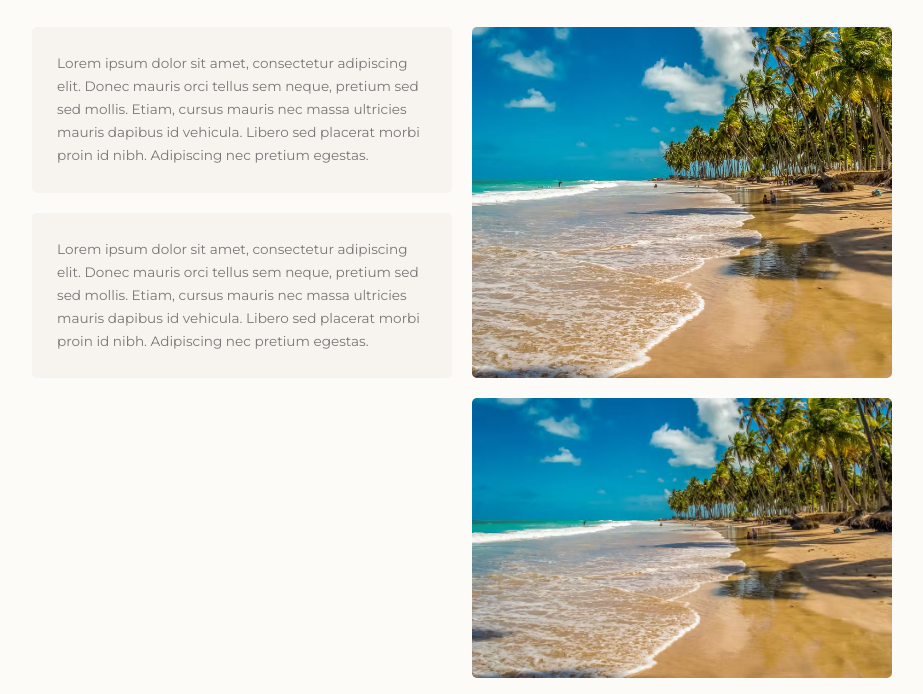
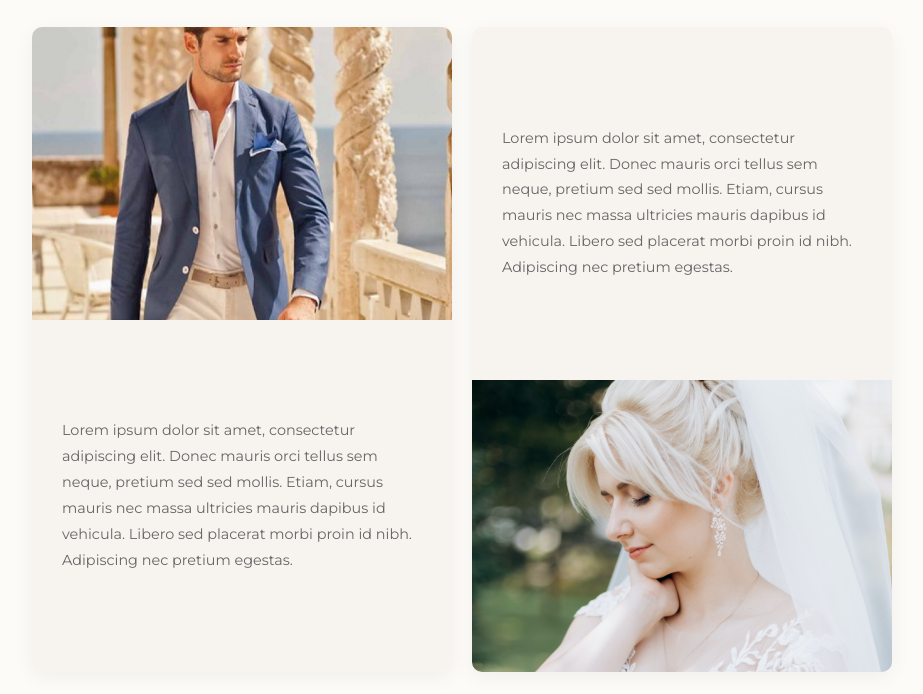
Before and after one commit to lucasSouza225/ConviteCasamento, a plain HTML site: page nossa_historia.html in a window 1280 px wide. Shown: the part 106-800 px from the top of the page, without its empty margins (178-1101 px from the left). Drawn offline with nearby package versions, Linux system fonts and the light colour scheme; a web font is replaced by a local one.

Commit message:
atalizando as iamgens do site

```diff
--- a/css/nossaHistoria.css
+++ b/css/nossaHistoria.css
@@ -20,23 +20,36 @@
     margin-bottom: 60px;
 }
 
+.coluna-esquerda,
+.coluna-direita {
+    display: flex;
+    flex-direction: column;
+    border-radius: 10px;
+    overflow: hidden;
+    box-shadow: 0 5px 20px rgba(0, 0, 0, 0.05);
+}
+
 .bloco-texto {
     background-color: #f7f4ef;
-    padding: 25px;
-    border-radius: 5px;
-    font-size: 0.85rem;
-    line-height: 1.7;
-    color: #777;
+    padding: 30px;
+    font-size: 0.9rem;
+    line-height: 1.8;
+    color: #666;
     text-align: left;
     display: flex;
     align-items: center;
+    flex: 1;
+}
+
+.bloco-foto {
+    flex: 1;
+    min-height: 200px;
 }
 
 .bloco-foto img {
     width: 100%;
     height: 100%;
     object-fit: cover;
-    border-radius: 5px;
     display: block;
 }
 
@@ -144,14 +157,8 @@
     .grade-historia {
         display: grid;
         grid-template-columns: 1fr 1fr;
-        grid-template-rows: auto auto;
         gap: 20px;
     }
-
-    .texto-1 { grid-column: 1; grid-row: 1; }
-    .foto-1  { grid-column: 2; grid-row: 1 / span 2; }
-    .texto-2 { grid-column: 1; grid-row: 2; }
-    .foto-2  { grid-column: 2; grid-row: 3; }
 
     .grade-galeria {
         grid-template-columns: repeat(4, 1fr);
--- a/css/style.css
+++ b/css/style.css
@@ -29,7 +29,7 @@ body {
 }
 
 .filtro-escuro {
-    background-color: rgba(0, 0, 0, 0.5);
+    background: radial-gradient(circle, rgba(0, 0, 0, 0.7) 0%, rgba(0, 0, 0, 0.3) 100%);
     width: 100%;
     height: 100%;
     display: flex;
--- a/nossa_historia.html
+++ b/nossa_historia.html
@@ -16,31 +16,28 @@
 
         <div class="grade-historia">
 
-            <div class="bloco-texto texto-1">
-                <p>Lorem ipsum dolor sit amet, consectetur adipiscing elit. Donec mauris orci tellus sem neque, pretium sed sed mollis. Etiam, cursus mauris nec massa ultricies mauris dapibus id vehicula. Libero sed placerat morbi proin id nibh. Adipiscing nec pretium egestas.</p>
+            <div class="coluna-esquerda">
+                <div class="bloco-foto">
+                    <img src="img/nossa_historia/i1.png" alt="Lucas na praia">
+                </div>
+                <div class="bloco-texto">
+                    <p>Lorem ipsum dolor sit amet, consectetur adipiscing elit. Donec mauris orci tellus sem neque, pretium sed sed mollis. Etiam, cursus mauris nec massa ultricies mauris dapibus id vehicula. Libero sed placerat morbi proin id nibh. Adipiscing nec pretium egestas.</p>
+                </div>
             </div>
 
-            <div class="bloco-foto foto-1">
-                <img src="img/nossa_historia/melhores-praias-brasil-01.avif" alt="Lucas na praia">
-            </div>
-
-            <div class="bloco-texto texto-2">
-                <p>Lorem ipsum dolor sit amet, consectetur adipiscing elit. Donec mauris orci tellus sem neque, pretium sed sed mollis. Etiam, cursus mauris nec massa ultricies mauris dapibus id vehicula. Libero sed placerat morbi proin id nibh. Adipiscing nec pretium egestas.</p>
-            </div>
-
-            <div class="bloco-foto foto-2">
-                <img src="img/nossa_historia/melhores-praias-brasil-01.avif" alt="Isabel sorrindo">
+            <div class="coluna-direita">
+                <div class="bloco-texto">
+                    <p>Lorem ipsum dolor sit amet, consectetur adipiscing elit. Donec mauris orci tellus sem neque, pretium sed sed mollis. Etiam, cursus mauris nec massa ultricies mauris dapibus id vehicula. Libero sed placerat morbi proin id nibh. Adipiscing nec pretium egestas.</p>
+                </div>
+                <div class="bloco-foto">
+                    <img src="img/nossa_historia/i2.png" alt="Isabel sorrindo">
+                </div>
             </div>
 
         </div>
 
-        <div class="divisor-ornamento">
-            <span class="linha-ornamento"></span>
-            <span class="icone-ornamento">🍁</span>
-            <span class="linha-ornamento"></span>
-        </div>
 
-        <h2 class="titulo-secao">Gallery</h2>
+        <h2 class="titulo-secao">Galeria</h2>
 
         <div class="grade-galeria">
             <div class="foto-galeria g-1"><img src="img/nossa_historia/melhores-praias-brasil-01.avif" alt="Casal se beijando"></div>
@@ -53,7 +50,6 @@
 
         <div class="citacao-final">
             <p>"E, então os Seus anos, eis que o fiel Ele criou para você esposas do vosso próprio espírito, para que vos recebais tranquilamente entre os seus semelhantes entre os seus espíritos. Certamente, mesmo isso se torna um para os presentes que refletem."</p>
-            <p class="autor-citacao">- AARUM -</p>
         </div>
 
         <div class="container-botao-voltar">
```
Also changed, not shown: dicas-presentes.html (+40 -15 lines), img/dicas_presente/aspirador.webp (added), img/dicas_presente/cama.jpg (added), img/dicas_presente/copos.jpg (added), img/dicas_presente/kit_cafe.webp (added), img/dicas_presente/liquidificador.webp (added), img/dicas_presente/panelas.webp (added), img/dicas_presente/pix.jpg (added), img/dicas_presente/talheres.webp (added), img/dicas_presente/toalhas.webp (added), img/nossa_historia/i1.png (added), img/nossa_historia/i2.png (added).
